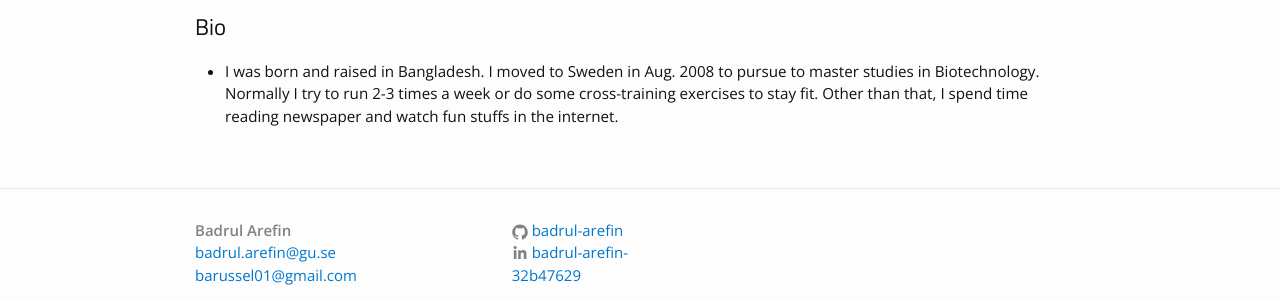
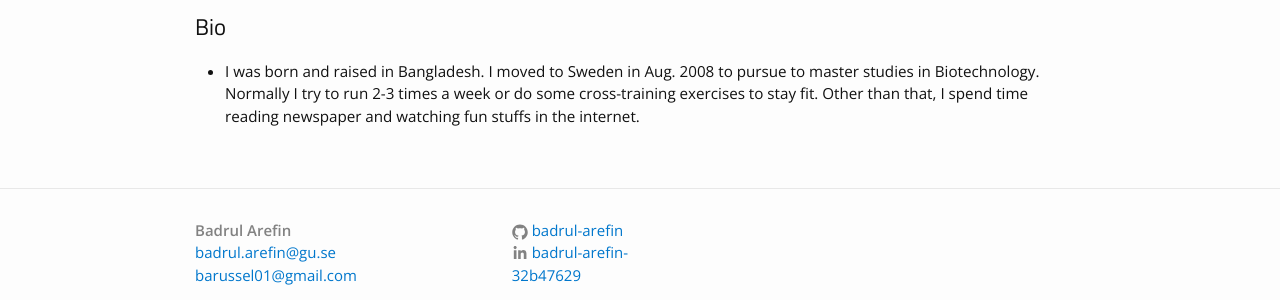
Before and after one commit to Badrul-Arefin/badrul-arefin.github.io, a Jekyll site: the page built from about.md, in a window 1280 px wide. Shown: the part 893-1193 px from the top of the page. Built offline with Jekyll 4.4.1, drawn with Linux system fonts in a browser that asks for light colours.

Commit message:
Update about.md

```diff
--- a/about.md
+++ b/about.md
@@ -9,8 +9,8 @@
 
 My PhD work was shifted towards host-pathogen interactions and we utilized Drosophila-nematode as model organisms. One of the underlying reasons for using these model-organisms was, host-pathogen  interactions  with  bacteria  and  fungi were  relatively  well  characterized  in Drosophila compared  to  other  pathogens. However,  how  other  pathogens, for  instance,  entomopathogenic  nematodes  interact with  the  host  (Drosophila) has  yet  to  be  elucidated. Entomopathogenic  nematodes (EPN)  are  parasitic  worms, which  can  infect  insects  and  kill  them. Recent  studies estimate  that  around  3  billion  people  are  infected  by  nematodes, causing  diseases leading to death. Besides human health, nematodes have devastating consequences on livestock and in agriculture. Therefore, we exploited these model organisms to the fullest to understand their complex interactions, hence tried to advance our undersatnding during infection.
 
-During my 1st postdoc, I was involved in a set of studies that take a comprehensive molecular and genetic approaches aimed at understanding the central nervous system (CNS) formation during embryogenesis. This study focuses on the early embryonic stage when the neural stem cells are born. However, there were some missing knowledge of how they are born. Proper neural stem cells formation is essential for the central nervous system (CNS) development. We provided evidence for a co-ordinated team of different players (genes) that play a role for making the neural stem cells. We discovered two more genes in this process as missing pro-neural genes.
+During my 1st postdoc, I was involved in a set of studies that take a comprehensive molecular and genetic approaches aimed at understanding the central nervous system (CNS) formation during embryogenesis. This study focuses on the early embryonic stage when the neural stem cells are born. However, there were some missing knowledge of how they are born. Proper neural stem cells formation is essential for the central nervous system (CNS) development. We provided evidence for a co-ordinated team of different players (genes) that play a role for making the neural stem cells. We discovered two more genes in this process as missing pro-neural genes.<br>
 
 <h2>Bio</h2>
 <ul>
-<li> I was born and raised in Bangladesh. I moved to Sweden in Aug. 2008 to pursue to master studies in Biotechnology. Normally I try to run 2-3 times a week or do some cross-training exercises to stay fit. Other than that, I spend time reading newspaper and watch fun stuffs in the internet.
+<li> I was born and raised in Bangladesh. I moved to Sweden in Aug. 2008 to pursue to master studies in Biotechnology. Normally I try to run 2-3 times a week or do some cross-training exercises to stay fit. Other than that, I spend time reading newspaper and watching fun stuffs in the internet.
```
